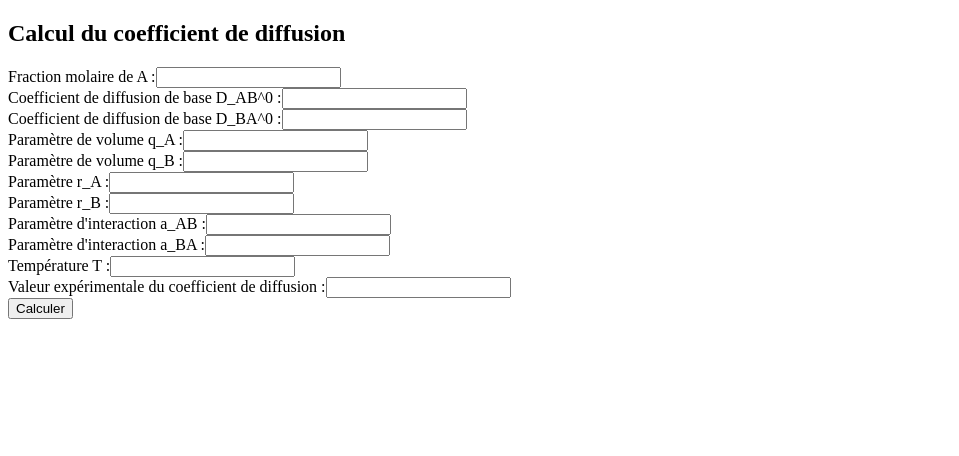
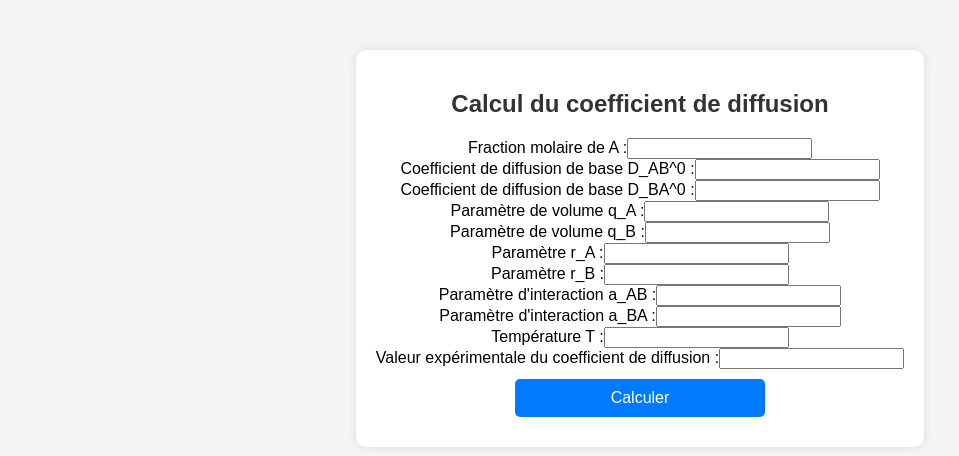
Before and after one commit to olayaammar/coefficient_diffusion_app, a Flask app: page /diffusion in a window 1280 px wide. Shown: the top 456 px of the page, without its empty margins (0-959 px from the left). Run offline with Flask 3, Linux system fonts and the light colour scheme; the visitor is signed in with stand-in values (Sample User, id 1).

Commit message:
Ajout des fichiers du projet

```diff
--- a/static/style.css
+++ b/static/style.css
@@ -0,0 +1,49 @@
+body {
+    font-family: Arial, sans-serif;
+    text-align: center;
+    margin: 50px;
+    background-color: #f4f4f4;
+}
+
+.container {
+    background: white;
+    padding: 20px;
+    border-radius: 10px;
+    box-shadow: 0 0 10px rgba(0, 0, 0, 0.1);
+    display: inline-block;
+}
+
+h1, h2 {
+    color: #333;
+}
+
+.buttons {
+    margin-top: 20px;
+}
+
+button {
+    display: block;
+    width: 250px;
+    margin: 10px auto;
+    padding: 10px;
+    font-size: 16px;
+    background-color: #007BFF;
+    color: white;
+    border: none;
+    cursor: pointer;
+    border-radius: 5px;
+}
+
+button:hover {
+    background-color: #0056b3;
+}
+
+.error {
+    color: red;
+    font-weight: bold;
+}
+
+.result {
+    color: green;
+    font-weight: bold;
+}
--- a/templates/diffusion.html
+++ b/templates/diffusion.html
@@ -1,34 +1,39 @@
 <!DOCTYPE html>
 <html lang="fr">
 <head>
-
     <meta charset="UTF-8">
+    <meta name="viewport" content="width=device-width, initial-scale=1.0">
     <title>Calcul du coefficient de diffusion</title>
+    <link rel="stylesheet" href="{{ url_for('static', filename='style.css') }}">
 </head>
 <body>
+
+    <div class="container">
         <h2>Calcul du coefficient de diffusion</h2>
         <form method="post">
-        <label>Fraction molaire de A :</label><input type="text" name="x_A"><br>
-        <label>Coefficient de diffusion de base D_AB^0 :</label><input type="text" name="D_AB_0"><br>
-        <label>Coefficient de diffusion de base D_BA^0 :</label><input type="text" name="D_BA_0"><br>
-        <label>Paramètre de volume q_A :</label><input type="text" name="q_A"><br>
-        <label>Paramètre de volume q_B :</label><input type="text" name="q_B"><br>
-        <label>Paramètre r_A :</label><input type="text" name="r_A"><br>
-        <label>Paramètre r_B :</label><input type="text" name="r_B"><br>
-        <label>Paramètre d'interaction a_AB :</label><input type="text" name="a_AB"><br>
-        <label>Paramètre d'interaction a_BA :</label><input type="text" name="a_BA"><br>
-        <label>Température T :</label><input type="text" name="T"><br>
-        <label>Valeur expérimentale du coefficient de diffusion :</label><input type="text" name="D_exp"><br>
+            <label>Fraction molaire de A :</label><input type="number" step="0.01" name="x_A"><br>
+            <label>Coefficient de diffusion de base D_AB^0 :</label><input type="number" step="0.01" name="D_AB_0"><br>
+            <label>Coefficient de diffusion de base D_BA^0 :</label><input type="number" step="0.01" name="D_BA_0"><br>
+            <label>Paramètre de volume q_A :</label><input type="number" step="0.01" name="q_A"><br>
+            <label>Paramètre de volume q_B :</label><input type="number" step="0.01" name="q_B"><br>
+            <label>Paramètre r_A :</label><input type="number" step="0.01" name="r_A"><br>
+            <label>Paramètre r_B :</label><input type="number" step="0.01" name="r_B"><br>
+            <label>Paramètre d'interaction a_AB :</label><input type="number" step="0.01" name="a_AB"><br>
+            <label>Paramètre d'interaction a_BA :</label><input type="number" step="0.01" name="a_BA"><br>
+            <label>Température T :</label><input type="number" step="0.01" name="T"><br>
+            <label>Valeur expérimentale du coefficient de diffusion :</label><input type="number" step="0.01" name="D_exp"><br>
             <button type="submit">Calculer</button>
         </form>
 
         {% if D_AB is not none %}
-        <p>Le coefficient de diffusion est : {{ D_AB }}</p>
-        <p>L'erreur est de : {{ erreur }}%</p>
+            <p class="result">Le coefficient de diffusion est : {{ D_AB }}</p>
+            <p class="result">L'erreur est de : {{ erreur }}%</p>
         {% endif %}
 
         {% if error %}
-        <p style="color: red;">{{ error }}</p>
+            <p class="error">{{ error }}</p>
         {% endif %}
+    </div>
+
 </body>
 </html>
--- a/templates/instructions.html
+++ b/templates/instructions.html
@@ -2,9 +2,13 @@
 <html lang="fr">
 <head>
     <meta charset="UTF-8">
+    <meta name="viewport" content="width=device-width, initial-scale=1.0">
     <title>Instructions</title>
+    <link rel="stylesheet" href="{{ url_for('static', filename='style.css') }}">
 </head>
 <body>
+
+    <div class="container">
         <h1>Instructions d'utilisation</h1>
         <p>Bienvenue sur l'application de calcul du coefficient de diffusion.</p>
         <p>Suivez ces étapes :</p>
@@ -15,5 +19,7 @@
             <li>Le coefficient de diffusion sera calculé.</li>
         </ol>
         <a href="{{ url_for('home') }}">Retour à l'accueil</a>
+    </div>
+
 </body>
 </html>
```
Also changed, not shown: templates/login.html (+7 -2 lines). Lines whose indentation alone changed are shown as unchanged.
